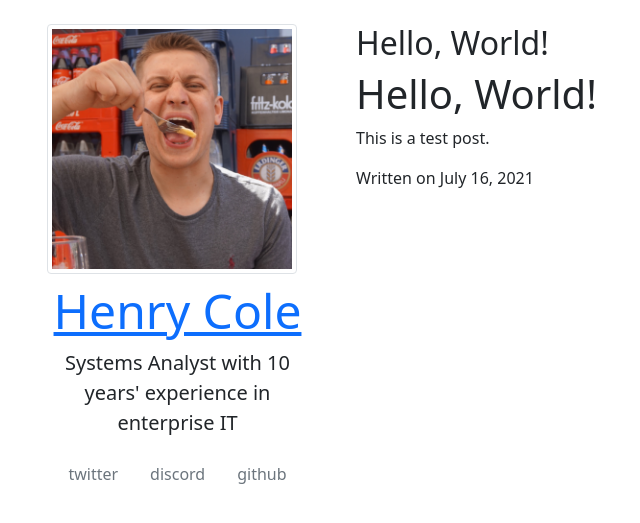
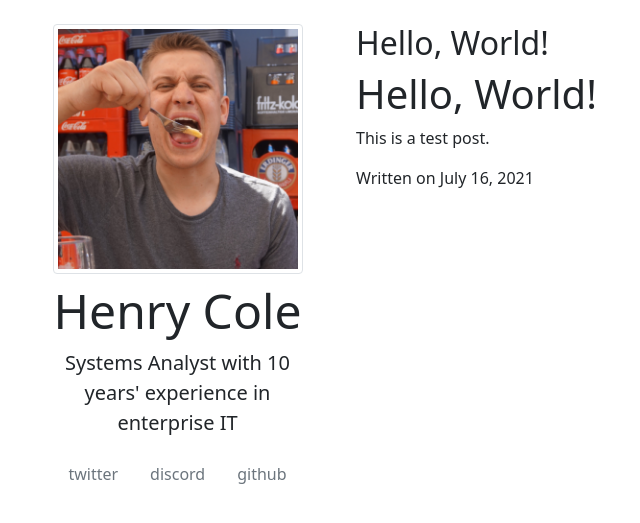
Before and after one commit to hcuk94/henry-personal-website, a Jekyll site: the page built from _posts/2021-07-16-Hello-World.md, in a window 1280 px wide. Shown: the top 523 px of the page, without its empty margins (35-675 px from the left). Built offline with Jekyll 4.4.1, drawn with Linux system fonts in a browser that asks for light colours.

Commit message:
fixed relativity of stylesheet

```diff
--- a/_includes/header.html
+++ b/_includes/header.html
@@ -6,7 +6,7 @@
 <title>Henry Cole</title>
 <!-- Bootstrap CSS -->
 <link href="https://cdn.jsdelivr.net/npm/bootstrap@5.0.2/dist/css/bootstrap.min.css" rel="stylesheet" integrity="sha384-EVSTQN3/azprG1Anm3QDgpJLIm9Nao0Yz1ztcQTwFspd3yD65VohhpuuCOmLASjC" crossorigin="anonymous">
-<link href="style-local.css" rel="stylesheet">
+<link href="/style-local.css" rel="stylesheet">
 </head>
 <body>
 <!-- Begin 'Sidebar' Section -->
```
